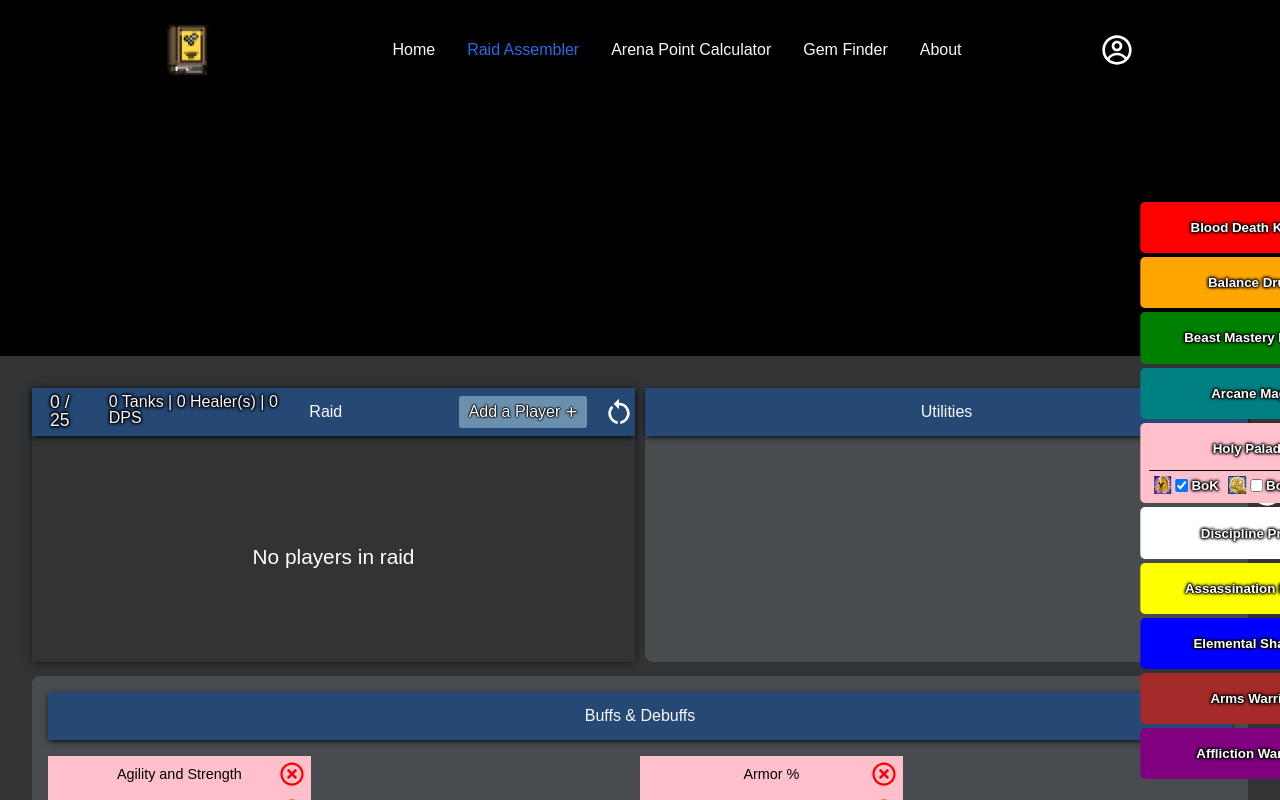
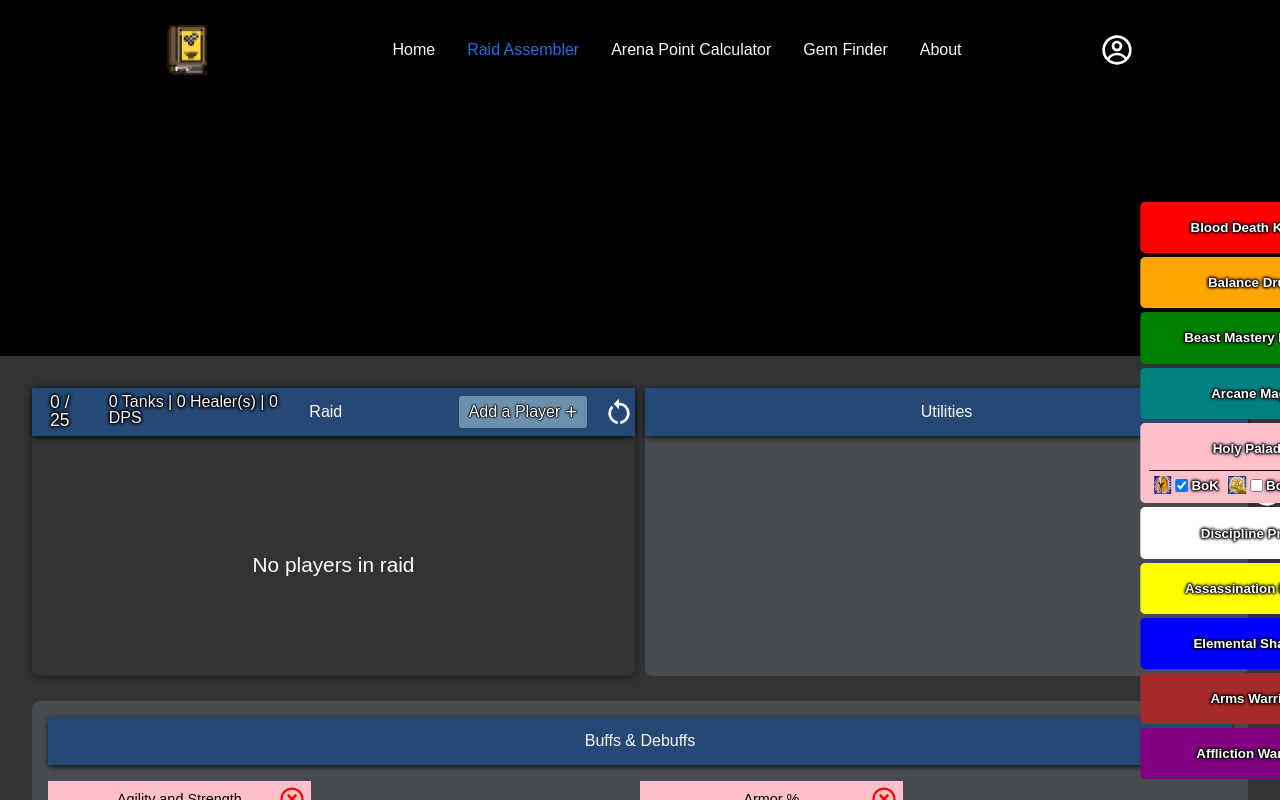
Before and after one commit to MarcusMohns/Codex-Online, a React (Create React App) app: page /raidassembler in a window 1280 px wide. Shown: the top 800 px of the page. Built offline with nearby package versions, Linux system fonts and the light colour scheme.

Commit message:
misc styles

```diff
--- a/src/components/styles/RaidAssembler.styled.js
+++ b/src/components/styles/RaidAssembler.styled.js
@@ -17,6 +17,7 @@ export const Main = styled.main`
   min-height: 100%;
   margin-top: 20%;
   background-color: ${COLORS.fadedBackground};
+
   @media (min-width: 1200px) {
     display: grid;
     grid-template-columns: 1fr 1fr;
@@ -184,8 +185,8 @@ export const RaidContainer = styled.section`
   min-width: 100%;
   max-width: 100%;
   height: min-content;
-  margin-bottom: 50px;
   box-shadow: 0 1px 8px rgba(0, 0, 0, 0.5);
+  border-radius: 0.5rem;
 
   }
 
@@ -230,7 +231,9 @@ export const RaidContainer = styled.section`
   }
   @media (min-width: 576px) {
     grid-area: Raid;
-    min-height: 95%;
+    min-height: 100%;
+    max-height: 100%;
+    padding: 0rem;
 
     .no-players-text {
       margin: auto;
@@ -254,6 +257,9 @@ export const StyledPlayer = styled.div`
   cursor: pointer;
   color: white;
   max-width: 100%;
+  margin: 3px;
+  font-size: 0.8rem;
+  border-radius: 0.33rem;
 
   .player-name {
     position: relative;
@@ -305,34 +311,11 @@ export const StyledPlayer = styled.div`
 
   .player-name input:focus + .placeholder {
     top: -20px;
-    font-size: 10px;
-    color: white;
+    font-size: 11px;
   }
   .player-name input + .placeholder {
-    ${(props) => props.hasText && "top: -20px; font-size: 10px; color: white;"};
+    ${(props) => props.hasText && "top: -20px; font-size: 11px; color: white;"};
   }
-  /* .player-name {
-    color: white;
-    user-select: none;
-    width: 90%;
-    flex-wrap: wrap;
-    pointer-events: none;
-    background-image: none;
-    background-color: transparent;
-    -webkit-box-shadow: none;
-    -moz-box-shadow: none;
-    border: none;
-    text-shadow: #000 0rem 0rem 0.1rem, #000 0rem 0rem 0.2rem,
-      #000 0rem 0rem 0.2rem, #000 0rem 0rem 0.2rem, #000 0rem 0rem 0.2rem;
-    font-size: 0.8rem;
-    align-items: center;
-    text-align: center;
-    border: none;
-    margin: 0px;
-    padding: 0px;
-    &:focus {
-    }
-  } */
 
   /* box-shadow: ${(props) =>
     props.isDragging ? "rgba(255, 255, 255, 0.5) 0px 3px 8px" : "none"}; */
@@ -341,6 +324,7 @@ export const StyledPlayer = styled.div`
     width: 20px;
     height: 20px;
     border-radius: 35%;
+    padding-bottom: 3px;
   }
 
   #edit-player-icon {
@@ -369,14 +353,15 @@ export const StyledPlayer = styled.div`
   }
 
   @media (min-width: 1200px) {
-    margin: 3px;
     font-size: 0.8rem;
     padding: 0rem;
     border-radius: 0.33rem;
 
-    img {
-      display: normal;
-      padding: 0.5rem;
+    #class-img {
+      width: 20px;
+      height: 20px;
+      border-radius: 35%;
+      padding: 0.3rem;
     }
   }
 `;
@@ -394,6 +379,7 @@ export const BuffContainer = styled.section`
   height: fit-content;
   border-radius: 0.5rem;
   padding: 1rem;
+  margin-top: 25px;
 `;
 
 export const StyledBuffCategories = styled.div`
@@ -596,12 +582,12 @@ export const UtilityContainer = styled.section`
   min-width: 100%;
   margin-bottom: 50px;
   height: fit-content;
+  padding: 1rem;
   border-radius: 0.5rem;
-  padding: 1rem;
 
   @media (min-width: 1200px) {
     grid-area: Utils;
-    min-height: 95%;
+    min-height: 100%;
     max-height: 100%;
     margin-bottom: 0px;
     padding: 0rem;
@@ -740,8 +726,13 @@ export const GroupContainer = styled.div`
   justify-content: center;
   flex-direction: column;
   flex: 1 0 20%;
-  min-height: 455px;
+  min-height: 400px;
+
   background-color: ${COLORS.primaryTransparent};
+
+  @media (min-width: 1200px) {
+    min-height: 425px;
+  }
 `;
 export const GroupTitle = styled.div`
   user-select: none;
@@ -806,10 +797,13 @@ export const RaidGroupContainer = styled.div`
   align-items: baseline;
   text-align: center;
   width: 99%;
-  height: 450px;
-  overflow: hidden;
-  animation-name: revealGroups;
-  animation-duration: .5s;
+  @media (min-width: 1200px) {
+    height: 450px;
+    animation-name: revealGroups;
+    animation-duration: 0.5s;
+    overflow: hidden;
+  }
+
   @keyframes revealGroups {
     0% {
       opacity: 0%;
@@ -817,6 +811,7 @@ export const RaidGroupContainer = styled.div`
     }
     100% {
       height: 450px;
+    }
   }
 `;
 export const TinyContainer = styled.div`
```
